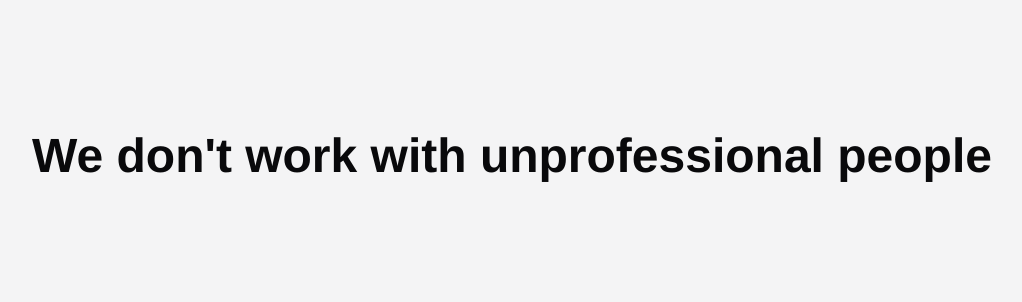
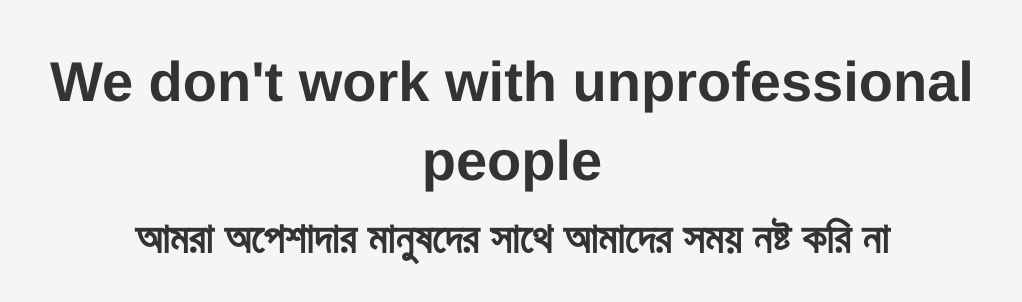
Before and after one commit to sajidhossain8272/fisheries-db, a Next.js app: page / in a window 1280 px wide. Shown: the part 244-546 px from the top of the page, without its empty margins (128-1150 px from the left). Built offline with nearby package versions, Linux system fonts and the light colour scheme.

Commit message:
Update src/app/page.js with new Home component content

```diff
--- a/src/app/page.js
+++ b/src/app/page.js
@@ -1 +1,29 @@
-export default function Home() { return (<div style={{display: 'flex', justifyContent: 'center', alignItems: 'center', height: '100vh', fontSize: '48px', fontWeight: 'bold'}}>We don't work with unprofessional people</div>); }
+export default function Home() {
+  return (
+    <div
+      style={{
+        display: 'flex',
+        justifyContent: 'center',
+        alignItems: 'center',
+        minHeight: '100vh',
+        padding: '20px',
+        margin: 0,
+        textAlign: 'center',
+        backgroundColor: '#f5f5f5'
+      }}
+    >
+      <div
+        style={{
+          fontSize: 'clamp(24px, 5vw, 56px)',
+          fontWeight: 'bold',
+          lineHeight: '1.4',
+          maxWidth: '90%',
+          color: '#333'
+        }}
+      >
+        <p style={{ margin: '10px 0' }}>We don't work with unprofessional people</p>
+        <p style={{ margin: '10px 0', fontSize: 'clamp(18px, 4vw, 42px)' }}>আমরা অপেশাদার মানুষদের সাথে আমাদের সময় নষ্ট করি না</p>
+      </div>
+    </div>
+  );
+}
```
